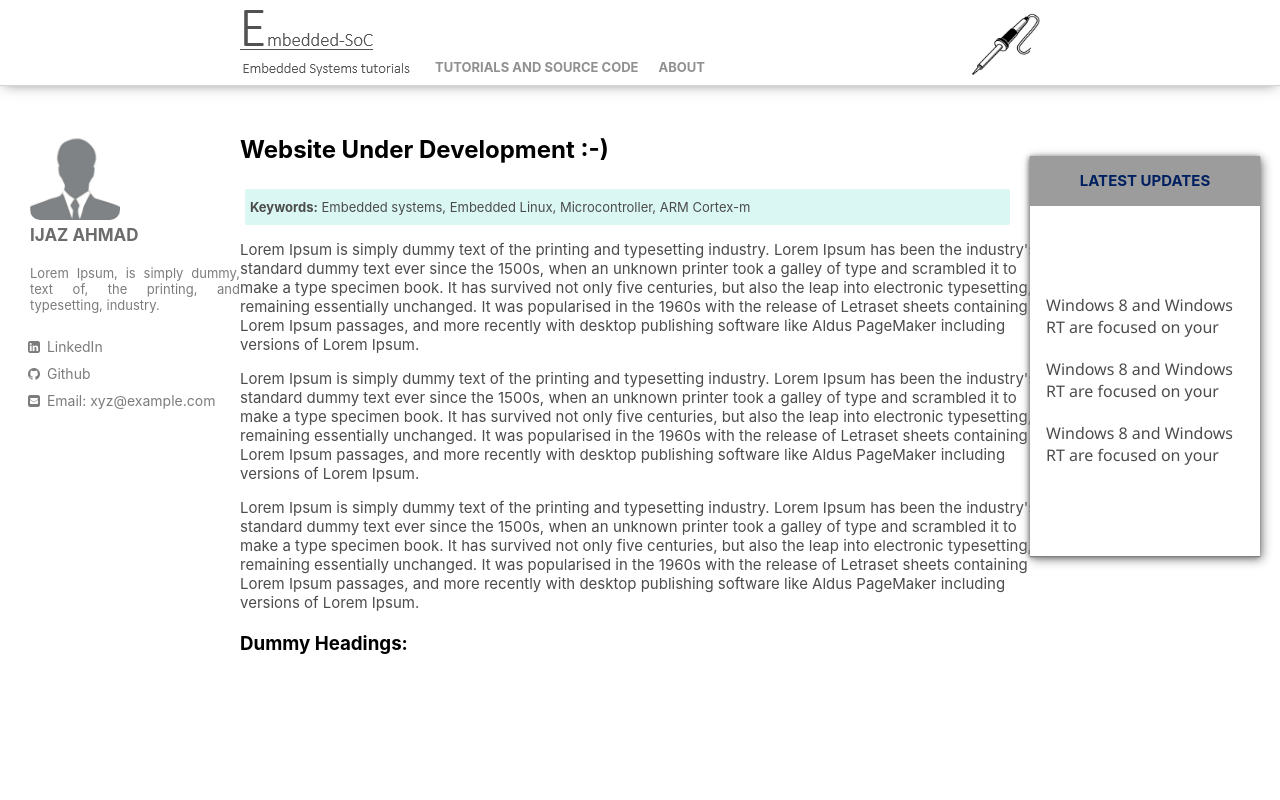
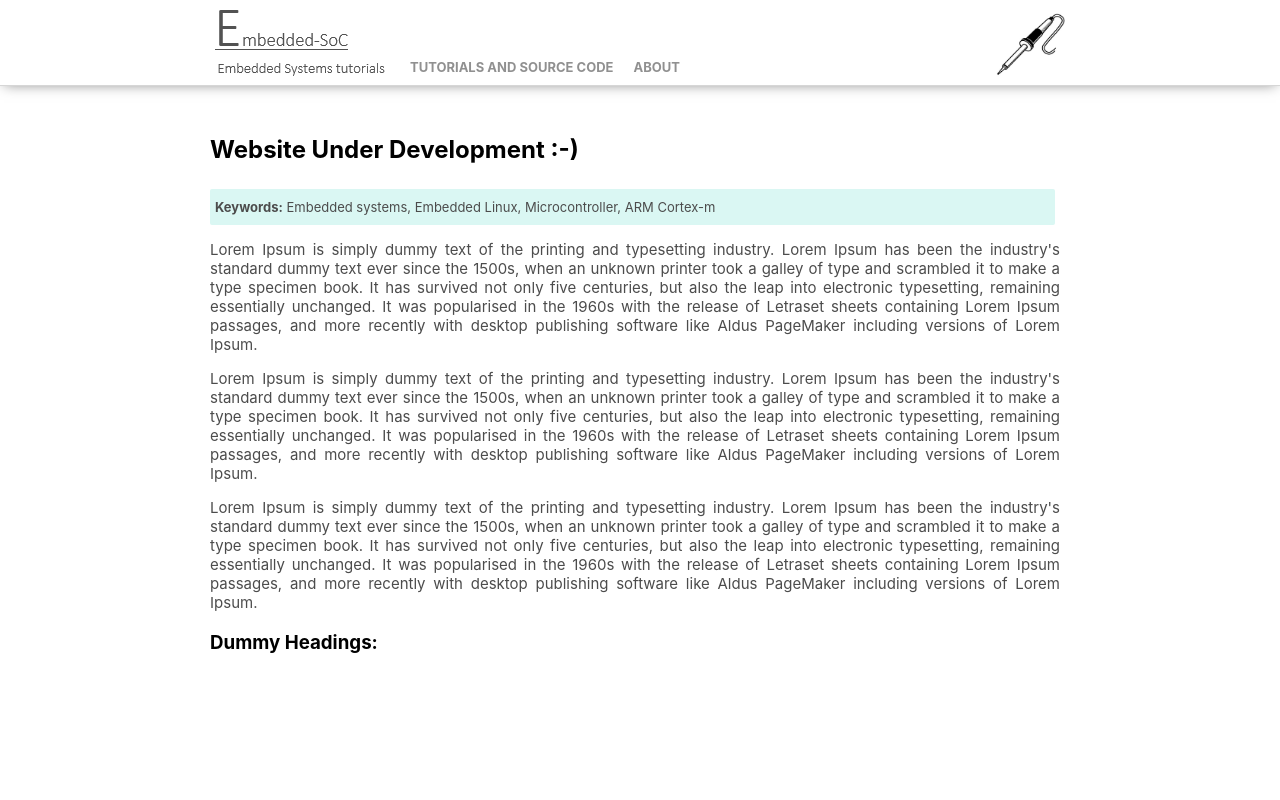
Before and after one commit to embedded-soc/embedded-soc.github.io, a plain HTML site: page index.html in a window 1280 px wide. Shown: the top 800 px of the page. Drawn offline with Linux system fonts and the light colour scheme.

Commit message:
javascript adjustments

```diff
--- a/css/style.css
+++ b/css/style.css
@@ -31,7 +31,7 @@ p {
 }
 
 #header-content, #main-contianer {
-	width: 800px;
+	width: 850px;
 	min-height: 100%;
 	margin: 0 auto;
 }
@@ -76,7 +76,7 @@ p {
 	position: fixed;
 	top: 120px;
 	left: 20px;
-	min-width: 230px;
+	width: 230px;
 //	border: 1px solid black;
 //	height: 400px;
 //	background-color: red;
@@ -86,7 +86,7 @@ p {
 
 #notes-right {
 	display: block;
-	min-width:   230px;
+	width:   230px;
 	height:  400px;
 	position: fixed;
 	top: 140px;
@@ -153,25 +153,31 @@ p {
 
 #container-body {
 	display: block;
-	width: 800px;
+	width: 850px;
 	margin: 0 auto;
 	height: 100%;
 //	border: 1px solid black;
 	margin-top: 100px;
 	padding-top: 15px;
+	padding-right: 10px;
 }
 
 p.keywords {
 	display: block;
-	margin: 25px 5px 15px 5px;
+	margin: 25px 5px 15px 0px;
 	padding: 10px 5px 10px 5px;
 	border-radius: 2px;
 	background-color: #DAF7F3;
 	font-size: 13px;
-	margin-right: 30px;
+	margin-right: 5px;
 
 }
 
+p.contents-paragraph {
+	margin-right: 0px;
+	padding-right: 0px;
+	text-align: justify;
+}
 
 #footer {
 	display: block;
--- a/index.html
+++ b/index.html
@@ -50,19 +50,19 @@
 	</div>
 
 	<div id="container-body">
-		<h2 id="heading">Website Under Development :-)<h2>
+		<h2 id="heading">Website Under Development :-)</h2>
 
 		<p class="keywords"><span style="font-weight:bold">Keywords:</span> Embedded systems, Embedded Linux, Microcontroller, ARM Cortex-m</p>
 
-		<p>
+		<p class="contents-paragraph">
 		Lorem Ipsum is simply dummy text of the printing and typesetting industry. Lorem Ipsum has been the industry's standard dummy text ever since the 1500s, when an unknown printer took a galley of type and scrambled it to make a type specimen book. It has survived not only five centuries, but also the leap into electronic typesetting, remaining essentially unchanged. It was popularised in the 1960s with the release of Letraset sheets containing Lorem Ipsum passages, and more recently with desktop publishing software like Aldus PageMaker including versions of Lorem Ipsum.
 		</p>
-		<p>
+		<p class="contents-paragraph">
 		Lorem Ipsum is simply dummy text of the printing and typesetting industry. Lorem Ipsum has been the industry's standard dummy text ever since the 1500s, when an unknown printer took a galley of type and scrambled it to make a type specimen book. It has survived not only five centuries, but also the leap into electronic typesetting, remaining essentially unchanged. It was popularised in the 1960s with the release of Letraset sheets containing Lorem Ipsum passages, and more recently with desktop publishing software like Aldus PageMaker including versions of Lorem Ipsum.
 		</p>
-		<p>
+		<p class="contents-paragraph">
 		Lorem Ipsum is simply dummy text of the printing and typesetting industry. Lorem Ipsum has been the industry's standard dummy text ever since the 1500s, when an unknown printer took a galley of type and scrambled it to make a type specimen book. It has survived not only five centuries, but also the leap into electronic typesetting, remaining essentially unchanged. It was popularised in the 1960s with the release of Letraset sheets containing Lorem Ipsum passages, and more recently with desktop publishing software like Aldus PageMaker including versions of Lorem Ipsum.
-		</p>
+		</p class="contents-paragraph">
 		<h3>Dummy Headings:</h3>
 		<p></p>
 		<p></p>
--- a/js/script.js
+++ b/js/script.js
@@ -6,11 +6,11 @@ function infoPosition () {
 $( window ).resize(function() {
 	var position;
 	var width;
-    if ($(window).width() >= 1260) {
+    if ($(window).width() >= 1310) {
 		$("#info").css("visibility", "visible");
 		$("#notes-right").css("visibility", "visible");
 //		position = ((($(window).width() - 800 ) / 2 ) - 230) / 2;
-		width = ((($(window).width() - 800 ) / 2 ) - 40);
+		width = ((($(window).width() - 850 ) / 2 ) - 40);
 		$("#info").css("width", parseInt(width));
 		$("#notes-right").css("width", parseInt(width));
 //		$("#notes-right").css("right", parseInt(position));
@@ -26,11 +26,11 @@ $( window ).resize(function() {
 $(document).ready(function() {
 	var position;
 	var width;
-    if ($(window).width() >= 1260) {
+    if ($(window).width() >= 1310) {
 		$("#info").css("visibility", "visible");
 		$("#notes-right").css("visibility", "visible");
 		//		position = ((($(window).width() - 800 ) / 2 ) - 230) / 2;
-		width = ((($(window).width() - 800 ) / 2 ) - 40);
+		width = ((($(window).width() - 850 ) / 2 ) - 40);
 		$("#info").css("width", parseInt(width));
 		$("#notes-right").css("width", parseInt(width));
 //		$("#notes-right").css("right", parseInt(position));
```
